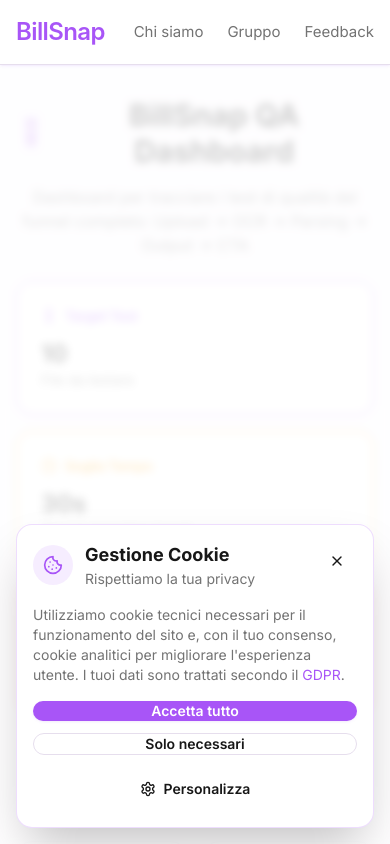
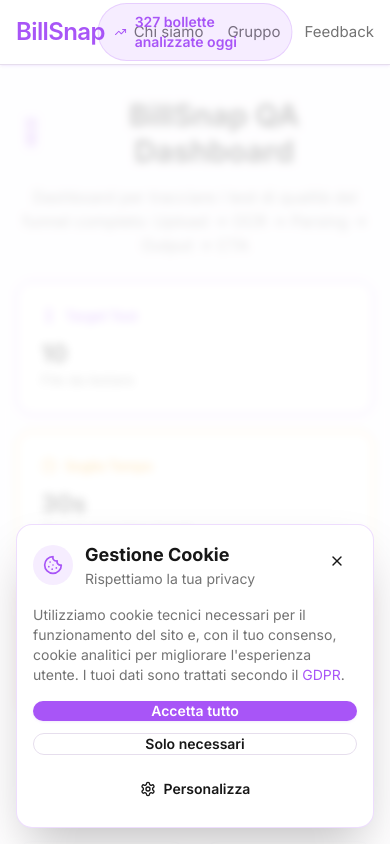
Before and after one commit to Ghittt/Billsnapnew, a React (Vite) app: page /qa in a window 390 px wide. Shown: the top 844 px of the page. Built offline with nearby package versions, Linux system fonts and the light colour scheme; no server answers; the HTML template or start-up script is replaced by a standard one.

Commit message:
Revert "fix: improve mobile responsive layout for counter"
This reverts commit 3d577587eeded821b9fc8265f43aba3f8a6beb19.

```diff
--- a/src/components/DailyComparisonCounter.tsx
+++ b/src/components/DailyComparisonCounter.tsx
@@ -9,11 +9,18 @@
       const now = new Date();
       const currentHour = now.getHours();
 
+      // Ore 7:00 = 19 bollette
+      // Ogni ora +28
+      // Dalle 7:00 alle 23:59
+
       if (currentHour < 7) {
-        return 19 + (16 * 28);
+        // Prima delle 7, mostra il conteggio finale del giorno precedente
+        return 19 + (16 * 28); // 16 ore (7-23) = 467
       } else if (currentHour >= 23) {
-        return 19 + (16 * 28);
+        // Dopo le 23, mostra il conteggio finale
+        return 19 + (16 * 28); // 467
       } else {
+        // Durante il giorno, calcola in base all'ora
         const hoursSince7 = currentHour - 7;
         return 19 + (hoursSince7 * 28);
       }
@@ -21,17 +28,18 @@
 
     setCount(calculateCount());
 
+    // Aggiorna ogni minuto per essere precisi
     const interval = setInterval(() => {
       setCount(calculateCount());
-    }, 60000);
+    }, 60000); // 1 minuto
 
     return () => clearInterval(interval);
   }, []);
 
   return (
-    <div className="flex items-center gap-2 px-3 py-1.5 bg-primary/10 rounded-full border border-primary/20 text-xs">
-      <TrendingUp className="w-3 h-3 text-primary" />
-      <span className="font-semibold text-primary whitespace-nowrap">
+    <div className="flex items-center gap-2 px-4 py-2 bg-primary/10 rounded-full border border-primary/20">
+      <TrendingUp className="w-4 h-4 text-primary" />
+      <span className="text-sm font-semibold text-primary">
         {count} bollette analizzate oggi
       </span>
     </div>
--- a/src/components/layout/Header.tsx
+++ b/src/components/layout/Header.tsx
@@ -11,8 +11,7 @@
           </span>
         </Link>
 
-        {/* Counter nascosto su mobile, visibile solo su desktop */}
-        <div className="hidden md:block absolute left-1/2 transform -translate-x-1/2">
+        <div className="absolute left-1/2 transform -translate-x-1/2">
           <DailyComparisonCounter />
         </div>
 
--- a/src/pages/Index.tsx
+++ b/src/pages/Index.tsx
@@ -26,11 +26,6 @@
           <div className="max-w-5xl mx-auto text-center space-y-4 sm:space-y-6 md:space-y-8">
             {/* Badge */}
             <div className="inline-flex items-center gap-2 px-4 py-2 rounded-full bg-secondary/50 backdrop-blur-sm border border-primary/10">
-            {/* Counter mobile - sopra Powered by SnapAI */}
-            <div className="md:hidden mb-3">
-              <DailyComparisonCounter />
-            </div>
-
               <Sparkles className="w-4 h-4 text-primary" />
               <span className="text-sm font-medium text-foreground">Powered by SnapAi™</span>
             </div>
```
